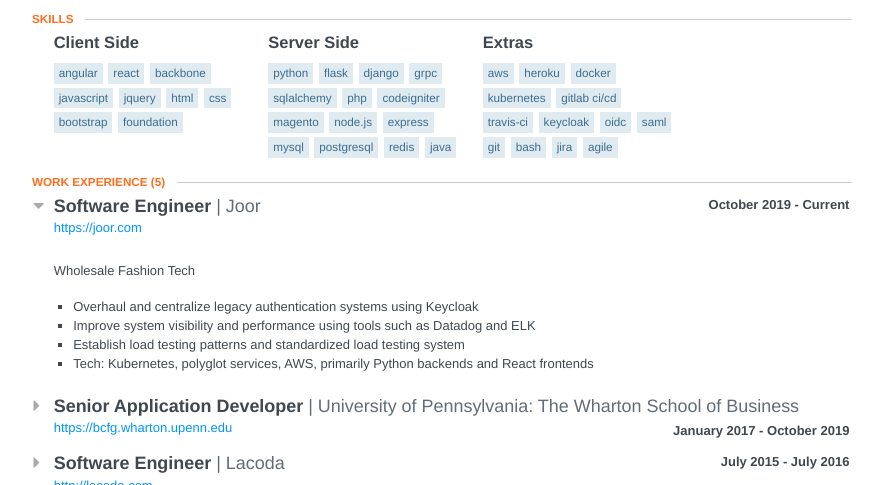
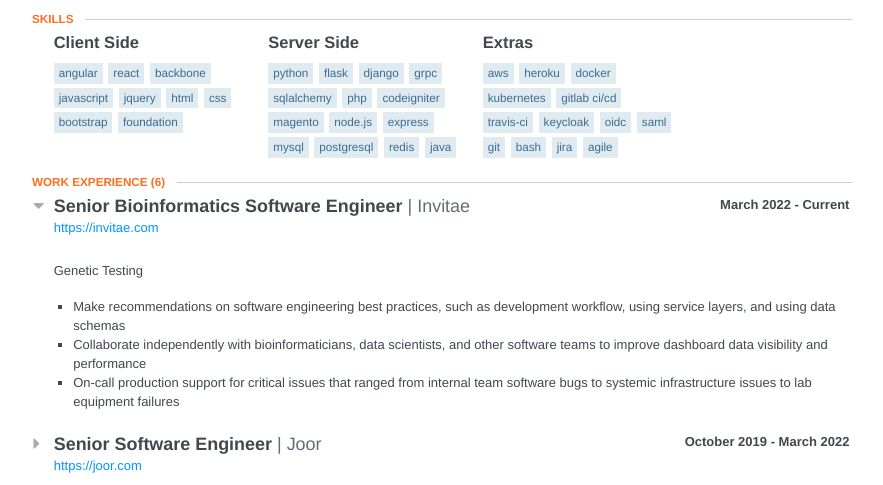
Before and after one commit to as3445/resume, a website: page index.html in a window 1280 px wide. Shown: the part 256-741 px from the top of the page, without its empty margins (198-1081 px from the left). Drawn offline with Linux system fonts and the light colour scheme.

Commit message:
Add Invitae

```diff
--- a/index.html
+++ b/index.html
@@ -804,7 +804,7 @@
 
 				<section class="section">
 					<header>
-						<h2 class='section-title'>Work Experience <span class="item-count">(5)</span></h2>
+						<h2 class='section-title'>Work Experience <span class="item-count">(6)</span></h2>
 					</header>
 					<section id="work">
 								<header>
@@ -812,7 +812,42 @@
 											<span class="fa fa-caret-down"></span>
 									</span>
 									<div class="position">
-										Software Engineer
+										Senior Bioinformatics Software Engineer
+									</div>
+									<div class="company">
+										Invitae
+									</div>
+									<div class="date">
+										<span class="startDate">
+											March 2022
+										</span>
+										<span class="endDate">
+											- Current
+										</span>
+									</div>
+								</header>
+
+                                <span class="website">
+                                    <a href="https://invitae.com">https://invitae.com</a>
+                                </span>
+
+
+								<div class="item display" style="opacity:1">
+									<div class="summary">
+										<p><p>Genetic Testing</p></p>
+									</div>
+									<ul class="highlights">
+											<li>Make recommendations on software engineering best practices, such as development workflow, using service layers, and using data schemas</li>
+											<li>Collaborate independently with bioinformaticians, data scientists, and other software teams to improve dashboard data visibility and performance</li>
+											<li>On-call production support for critical issues that ranged from internal team software bugs to systemic infrastructure issues to lab equipment failures</li>
+									</ul>
+							</div>
+								<header>
+									<span class="space-left">
+											<span class="fa fa-caret-right"></span>
+									</span>
+									<div class="position">
+										Senior Software Engineer
 									</div>
 									<div class="company">
 										Joor
@@ -822,7 +857,7 @@
 											October 2019
 										</span>
 										<span class="endDate">
-											- Current
+											- March 2022
 										</span>
 									</div>
 								</header>
@@ -832,14 +867,14 @@
                                 </span>
 
 
-								<div class="item display" style="opacity:1">
+								<div class="item display none" style="opacity:0">
 									<div class="summary">
 										<p><p>Wholesale Fashion Tech</p></p>
 									</div>
 									<ul class="highlights">
 											<li>Overhaul and centralize legacy authentication systems using Keycloak</li>
 											<li>Improve system visibility and performance using tools such as Datadog and ELK</li>
-											<li>Establish load testing patterns and standardized load testing system</li>
+											<li>Establish load testing patterns and introduced standardized execution</li>
 											<li>Tech: Kubernetes, polyglot services, AWS, primarily Python backends and React frontends</li>
 									</ul>
 							</div>
@@ -874,6 +909,7 @@
 									</div>
 									<ul class="highlights">
 											<li>Architect and develop tools and infrastructure for executing a pipeline for multiple concurrent research studies</li>
+											<li>Organize and visualize research data as well as operational data</li>
 											<li>Coordinate with researchers to gather requirements, plan, design, and implement their vision</li>
 											<li>Support individual researchers by developing and/or modifying their research tools</li>
 											<li>Organize and implement organization-wide security protocol</li>
--- a/package.json
+++ b/package.json
@@ -10,7 +10,7 @@
   },
   "repository": {
     "type": "git",
-    "url": "git+https://github.com/as3445/as3445.github.io.git"
+    "url": "git+https://github.com/as3445/resume.git"
   },
   "keywords": [
     "resume"
@@ -18,7 +18,7 @@
   "author": "Ankur Saxena",
   "license": "ISC",
   "bugs": {
-    "url": "https://github.com/as3445/as3445.github.io/issues"
+    "url": "https://github.com/as3445/resume/issues"
   },
   "homepage": "https://as3445.github.io",
   "dependencies": {
```
Also changed, not shown: resume.json (+14 -2 lines).
